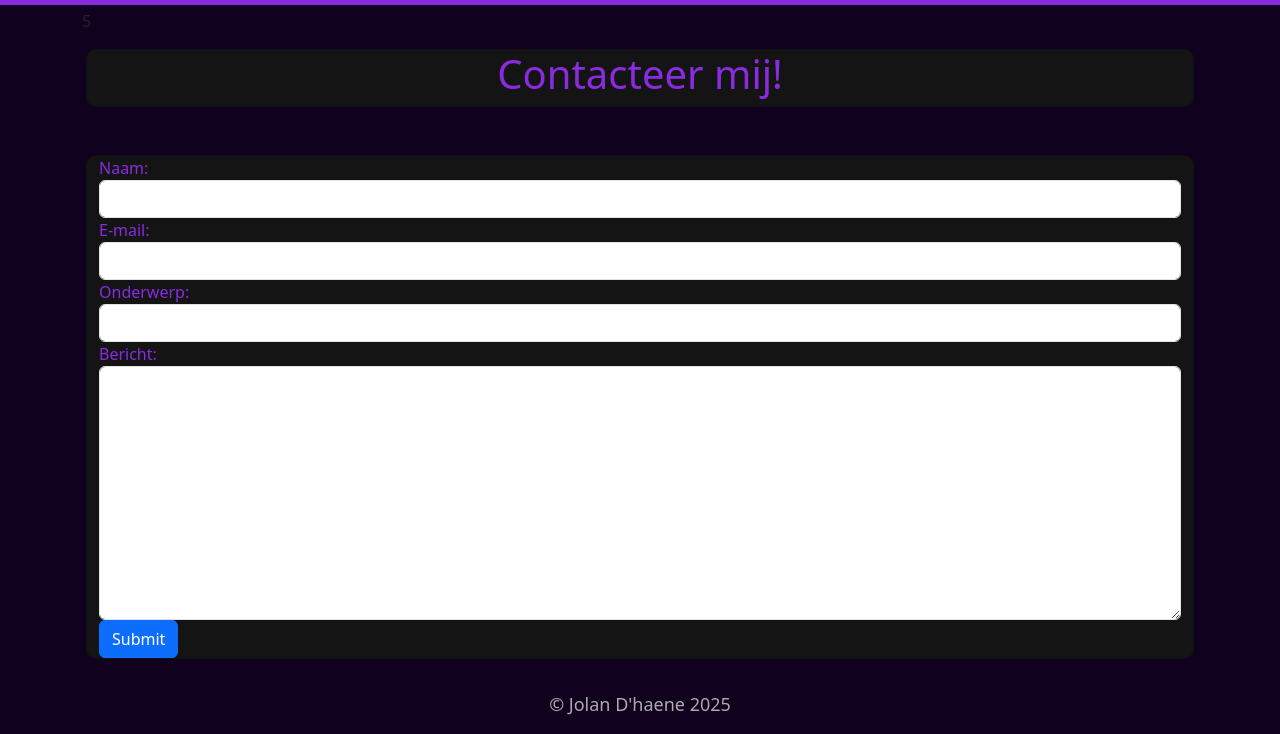
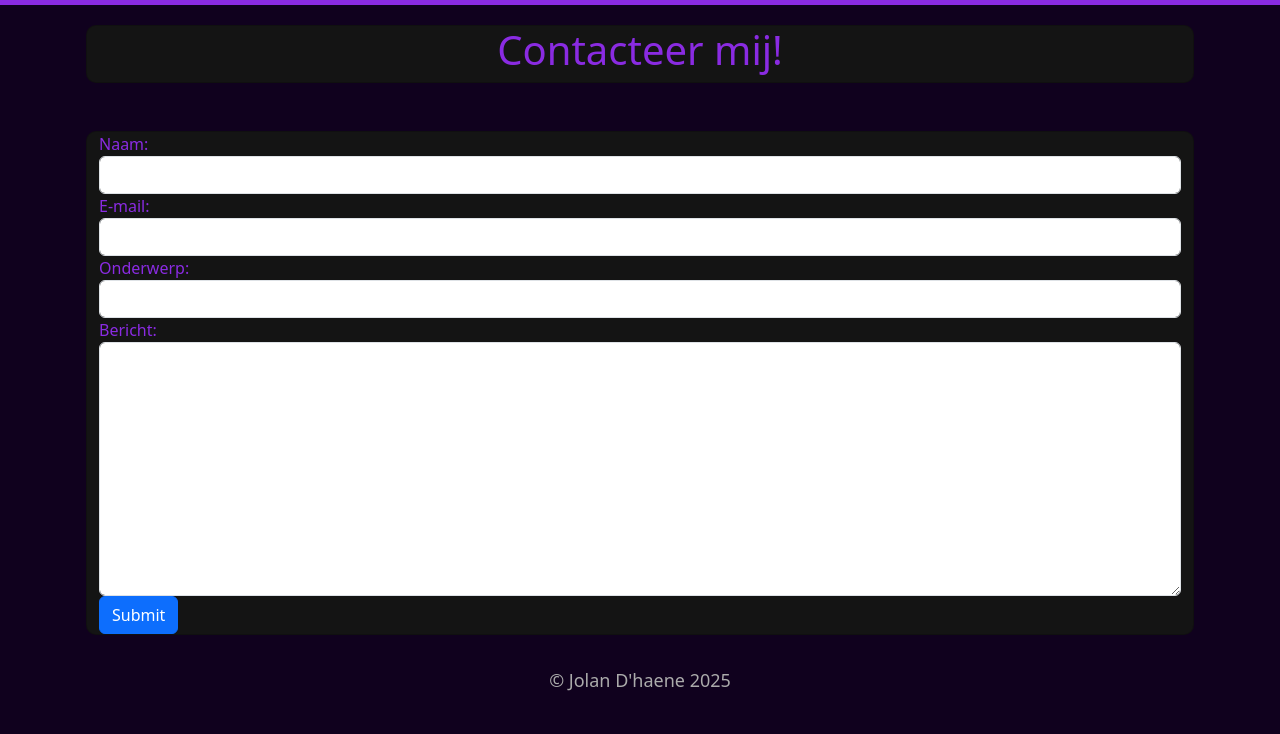
Before and after one commit to jdhaene55-web/My-website, a plain HTML site: page contact.html in a window 1280 px wide. Shown: the part 83-817 px from the top of the page. Drawn offline with nearby package versions, Linux system fonts and the light colour scheme.

Commit message:
Add files via upload

```diff
--- a/contact.html
+++ b/contact.html
@@ -36,7 +36,7 @@
     </div>
 </nav>
 
-<div class="container pt-1">5
+<div class="container pt-1">
 
   <div class="rij p-3">
 
```
